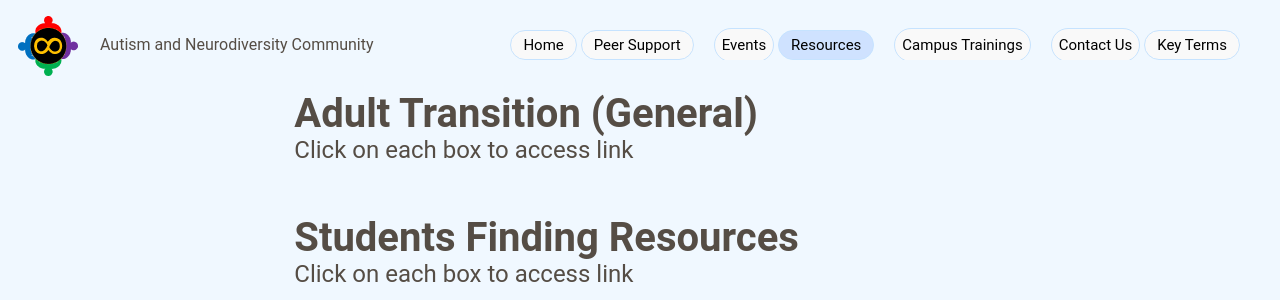
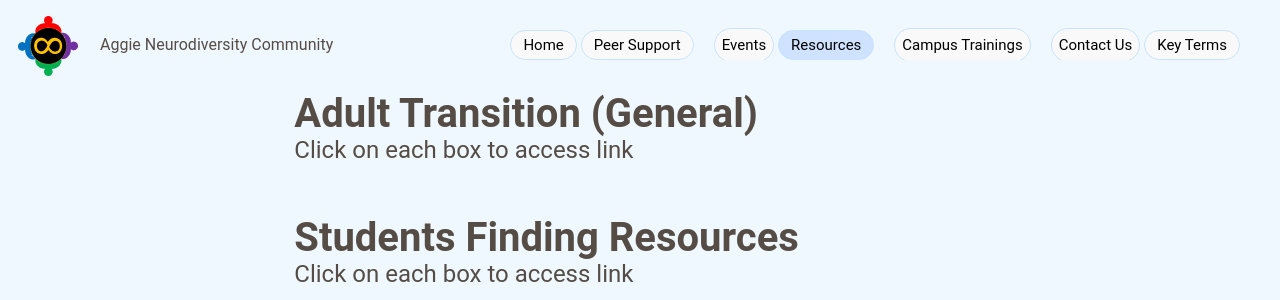
Before and after one commit to Autism-Neurodiversity-Community-UCD/ancwebsite, a Flask app: page /adulttransition in a window 1280 px wide. Shown: the top 300 px of the page. Run offline with Flask 2, Linux system fonts and the light colour scheme.

Commit message:
Update ANCadulttransition.html

```diff
--- a/templates/ANCadulttransition.html
+++ b/templates/ANCadulttransition.html
@@ -12,7 +12,7 @@
 
     <div id="content">
       <img src="../static/icons/image1.png" alt="ANC logo" style="top:1rem;margin-left:0.5rem;">
-      <div class="topleft">Autism and Neurodiversity Community </div>
+      <div class="topleft">Aggie Neurodiversity Community </div>
   </div>
 
   <div class="topnav">
@@ -117,7 +117,7 @@
       </main>
       <footer>
         <div id="disclaimer">
-          Note that the Autism & Neurodiversity Community at UC Davis is a group run by and for neurodivergent students.
+          Note that the Aggie Neurodiversity Community at UC Davis is a group run by and for neurodivergent students.
           We are not part of the UC Davis administration. As such, the views expressed on this website should not be taken to
           reflect the positions of UC Davis.
         </div>
```
